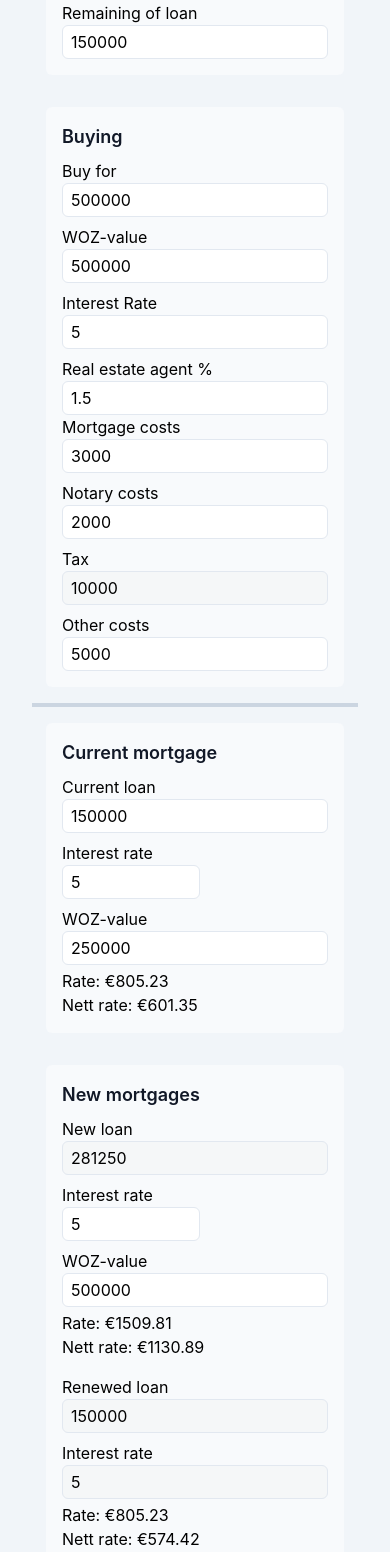
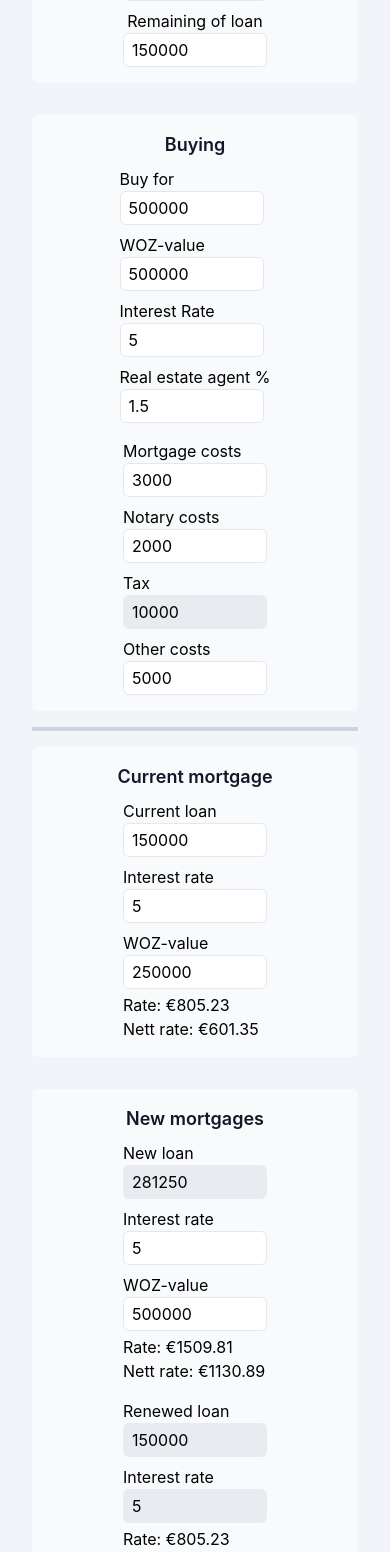
Before and after one commit to Luuk-DI/mortgage-calculator, a Vue app: page / in a window 390 px wide. Shown: the part 356-1908 px from the top of the page. Built offline with nearby package versions, Linux system fonts and the light colour scheme.

Commit message:
Improve column responsiveness

```diff
--- a/src/App.vue
+++ b/src/App.vue
@@ -1,13 +1,6 @@
 <template>
   <header class="flex justify-center w-full pt-8 py-8">
     <div class="flex flex-col items-center">
-      <!--<img
-        alt="Vue logo"
-        src="./assets/logo.svg"
-        width="125"
-        height="125"
-      >-->
-
       <h1 class="text-center">
         Mortgage Calculator
       </h1>
@@ -16,13 +9,15 @@
 
   <main
     class="
-      flex flex-col md:max-w-4xl mx-auto p-8 m-8
+      flex flex-col max-w-2xl sm:max-w-4xl mx-auto p-8 m-8
       md:border border-y border-slate-200 md:rounded-md bg-slate-100
     "
   >
-    <div class="flex flex-row justify-evenly flex-wrap gap-y-8">
-      <div class="bg-slate-50 p-4 rounded-md w-min sm:w-max">
-        <h2>Selling</h2>
+    <div class="flex flex-row justify-evenly flex-wrap gap-8">
+      <ContentBox>
+        <template #title>
+          Selling
+        </template>
 
         <label for="sell_amount">Sell for</label>
         <input
@@ -50,12 +45,14 @@
           min="0"
           step="1000"
         />
-      </div>
+      </ContentBox>
 
-      <div class="bg-slate-50 p-4 rounded-md w-min sm:w-max">
-        <h2>Buying</h2>
+      <ContentBox>
+        <template #title>
+          Buying
+        </template>
 
-        <div class="flex flex-wrap gap-x-4">
+        <ColumnRow>
           <div class="flex flex-col">
             <label for="buy_amount">Buy for</label>
             <input
@@ -116,6 +113,7 @@
             <label for="buy_tax">Tax</label>
             <input
               id="buy_tax"
+              type="number"
               :value="buy.amount * 0.02"
               disabled
             />
@@ -129,17 +127,18 @@
               step="100"
             />
           </div>
-        </div>
-      </div>
+        </ColumnRow>
+      </ContentBox>
     </div>
 
     <HorizontalSeparator />
 
-    <div class="flex justify-evenly flex-wrap gap-y-8">
-      <div class="bg-slate-50 p-4 rounded-md w-min sm:w-max">
-        <h2>
+    <div class="flex justify-evenly flex-wrap gap-8">
+      <ContentBox>
+        <template #title>
           Current mortgage
-        </h2>
+        </template>
+
         <MortgageForm
           :mortgage="currentMortgage"
           name="Current"
@@ -147,11 +146,14 @@
           @update:rate="v => currentMortgage.rate = v"
           @update:woz="v => currentMortgage.woz = v"
         />
-      </div>
+      </ContentBox>
 
-      <div class="bg-slate-50 p-4 rounded-md w-min sm:w-max">
-        <h2>New mortgages</h2>
-        <div class="flex gap-4 flex-wrap">
+      <ContentBox>
+        <template #title>
+          New mortgages
+        </template>
+
+        <ColumnRow>
           <MortgageForm
             :mortgage="newMortgage"
             name="New"
@@ -167,14 +169,14 @@
             hide-woz
             disable-rate
           />
-        </div>
+        </ColumnRow>
 
         <HorizontalSeparator />
 
         <div class="block font-semibold">
           Total nett rate: €{{ totalNettRate }}
         </div>
-      </div>
+      </ContentBox>
     </div>
 
     <HorizontalSeparator />
@@ -213,11 +215,13 @@
 </script>
 
 <script setup lang="ts">
-import { computed, reactive, ref, watch } from 'vue';
+import ContentBox from '@/components/ContentBox.vue';
 import HorizontalSeparator from '@/components/HorizontalSeparator.vue';
 import MortgageForm from '@/components/MortgageForm.vue';
 import { Mortgage, round } from '@/models/mortgage';
 import { loadSave, reloadSave, resetData, setSave } from '@/models/saveModel';
+import { computed, reactive, ref, watch } from 'vue';
+import ColumnRow from './components/ColumnRow.vue';
 
 const loadedData = loadSave();
 
--- /dev/null
+++ b/src/components/ColumnRow.vue
@@ -0,0 +1,5 @@
+<template>
+  <div class="flex flex-wrap gap-4 justify-center">
+    <slot></slot>
+  </div>
+</template>
--- /dev/null
+++ b/src/components/ContentBox.vue
@@ -0,0 +1,11 @@
+<template>
+  <div class="bg-white/50 p-4 rounded-md flex flex-col items-center flex-grow">
+    <h2>
+      <slot name="title"></slot>
+    </h2>
+
+    <div class="flex flex-col items-center">
+      <slot></slot>
+    </div>
+  </div>
+</template>
--- a/src/components/HorizontalSeparator.vue
+++ b/src/components/HorizontalSeparator.vue
@@ -1,3 +1,3 @@
 <template>
-  <hr class="w-full border-2 border-slate-300 my-4" />
+  <hr class="w-full flex-grow border-2 border-slate-300 my-4" />
 </template>
--- a/src/components/MortgageForm.vue
+++ b/src/components/MortgageForm.vue
@@ -4,7 +4,7 @@
     <input
       :id="`${name}_loan`"
       :value="mortgage.loan"
-      :type="disableLoan ? 'text' : 'number'"
+      type="number"
       min="0"
       step="1000"
       :disabled="disableLoan"
@@ -15,7 +15,7 @@
     <input
       :id="`${name}_rate`"
       :value="mortgage.rate"
-      :type="disableRate ? 'text' : 'number'"
+      type="number"
       min="0"
       max="100"
       step="0.01"
--- a/src/index.css
+++ b/src/index.css
@@ -18,8 +18,16 @@
         @apply text-lg font-semibold text-gray-900 mb-2;
     }
 
-    input {
+    input, input-like {
         @apply border border-slate-200 rounded-md py-1 px-2 mb-1 last:mb-0;
+    }
+
+    input:disabled {
+        @apply bg-gray-300/40 border-transparent;
+    }
+
+    input[type="number"] {
+        @apply w-36;
     }
 
     label, input {
--- a/tailwind.config.js
+++ b/tailwind.config.js
@@ -3,8 +3,10 @@ module.exports = {
   content: ['./src/**/*.{vue,html}', './*.html'],
   theme: {
     screens: {
-      'sm': '640px',
-      'md': '896px',
+      'xs': '480px',
+      'sm': '672px',
+      'md': '768px',
+      'lg': '1024px',
     },
     extend: {},
   },
```
